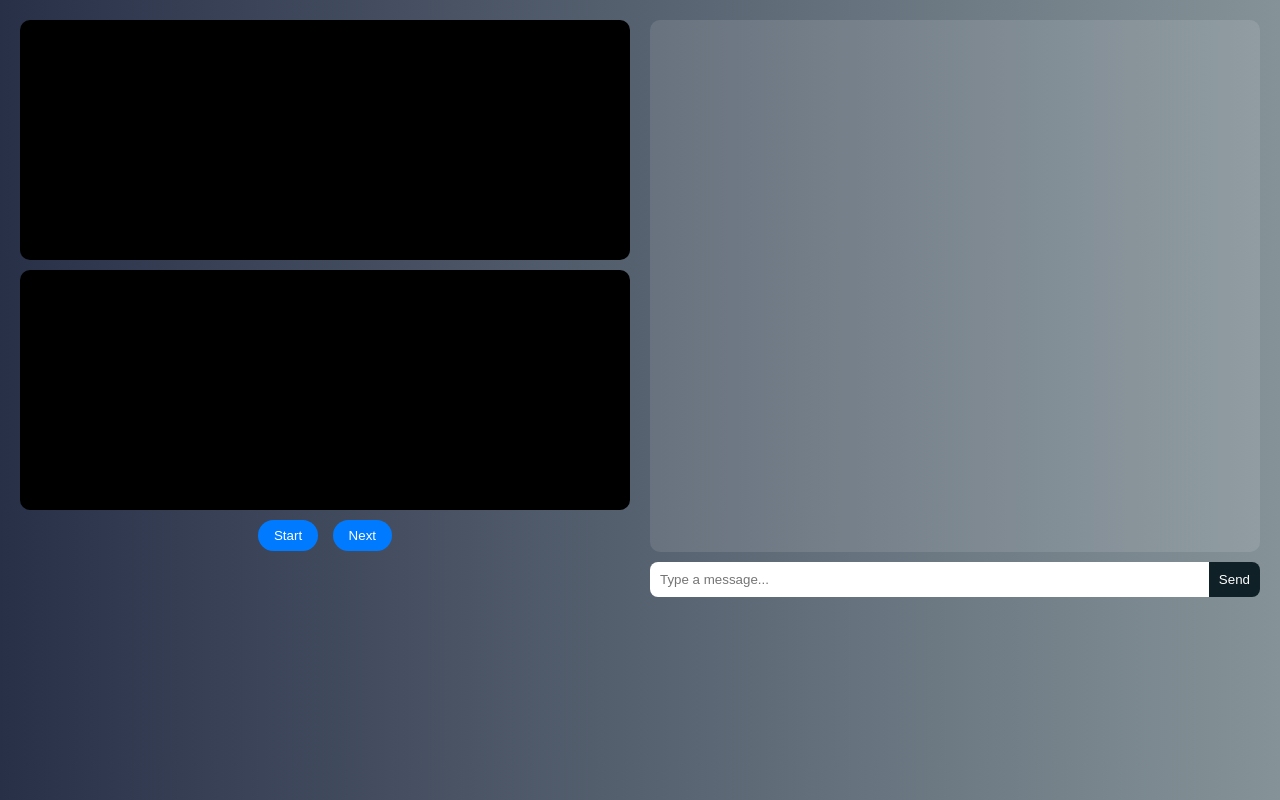
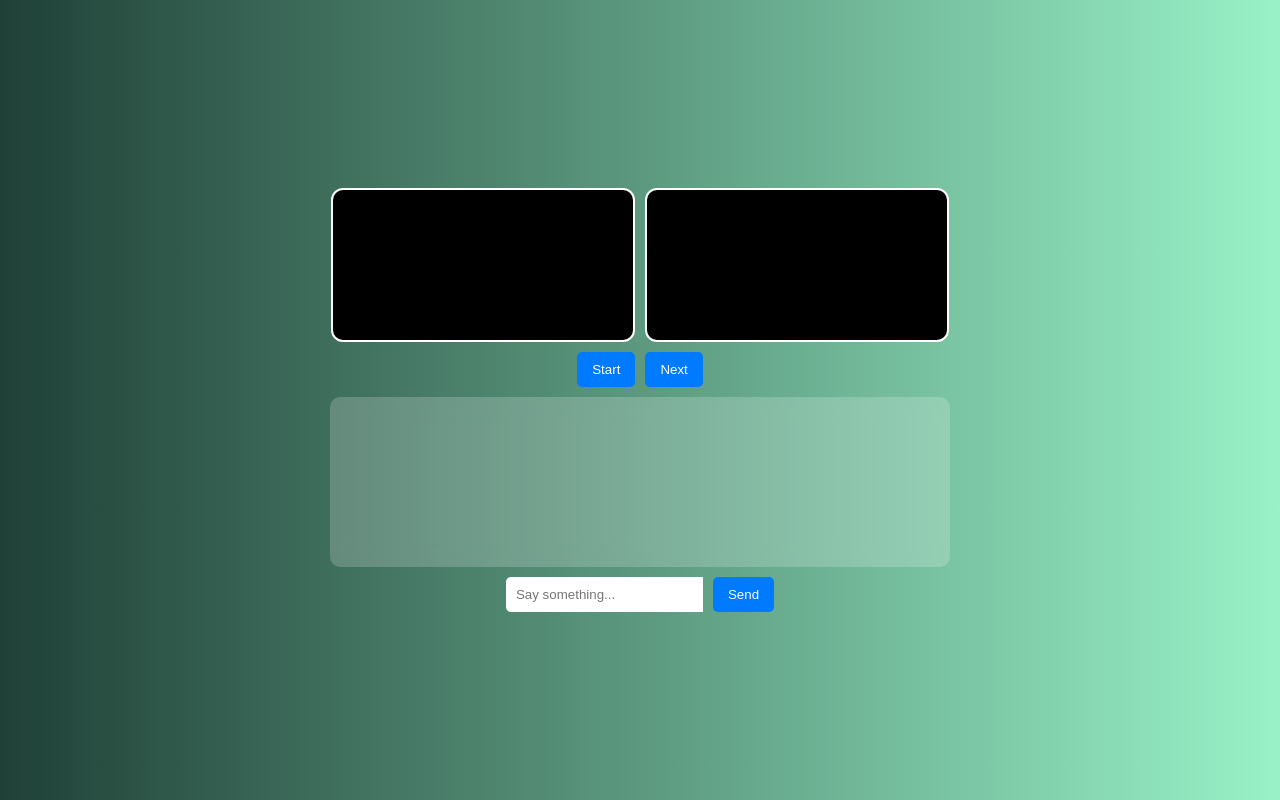
Before and after one commit to Alert9820/Omegle, a website: page public/index.html in a window 1280 px wide. Drawn offline with nearby package versions, Linux system fonts and the light colour scheme; no server answers.

Commit message:
Update index.html

```diff
--- a/public/index.html
+++ b/public/index.html
@@ -3,93 +3,101 @@
 <head>
   <meta charset="UTF-8" />
   <meta name="viewport" content="width=device-width, initial-scale=1.0"/>
-  <title>Omegle Clone</title>
+  <title>Omegle Clone - Video + Chat</title>
   <style>
-    * { box-sizing: border-box; font-family: Arial, sans-serif; }
     body {
-      margin: 0; padding: 0;
-      display: flex; flex-direction: column;
-      background: linear-gradient(to right, #283048, #859398);
-      height: 100vh; color: white;
+      margin: 0;
+      padding: 0;
+      font-family: Arial, sans-serif;
+      background: linear-gradient(to right, #1f4037, #99f2c8);
+      display: flex;
+      flex-direction: column;
+      height: 100vh;
     }
+
     .main {
-      display: flex; flex: 1;
-      flex-direction: row;
+      flex: 1;
+      display: flex;
+      flex-direction: column;
+      align-items: center;
+      justify-content: center;
       padding: 10px;
     }
+
+    .videos {
+      display: flex;
+      gap: 10px;
+      flex-wrap: wrap;
+      justify-content: center;
+    }
+
     video {
       width: 100%;
-      max-height: 240px;
+      max-width: 300px;
+      border: 2px solid #fff;
+      border-radius: 12px;
+      background: #000;
+    }
+
+    .chat {
+      margin-top: 10px;
+      width: 100%;
+      max-width: 600px;
+      background: rgba(255, 255, 255, 0.2);
       border-radius: 10px;
-      background: black;
+      backdrop-filter: blur(10px);
+      padding: 10px;
+      color: white;
+      overflow: auto;
+      height: 150px;
     }
-    .videos, .chat {
+
+    .controls {
+      margin-top: 10px;
+      display: flex;
+      gap: 10px;
+    }
+
+    input {
       flex: 1;
       padding: 10px;
+      border-radius: 5px 0 0 5px;
+      border: none;
     }
-    .video-box {
-      display: flex;
+
+    button {
+      padding: 10px 15px;
+      background: #007bff;
+      color: white;
+      border: none;
+      border-radius: 5px;
+      cursor: pointer;
+    }
+
+    @media (max-width: 768px) {
+      .videos {
         flex-direction: column;
-      gap: 10px;
       }
-    .chat-box {
-      height: 70%;
-      background: rgba(255,255,255,0.1);
-      padding: 10px;
-      border-radius: 10px;
-      overflow-y: auto;
-    }
-    .input-area {
-      display: flex;
-      margin-top: 10px;
-    }
-    .input-area input {
-      flex: 1; padding: 10px;
-      border: none; border-radius: 8px 0 0 8px;
-    }
-    .input-area button {
-      padding: 10px;
-      background: #0f2027;
-      border: none;
-      border-radius: 0 8px 8px 0;
-      color: white; cursor: pointer;
-    }
-    .controls {
-      text-align: center;
-      margin: 10px;
-    }
-    .controls button {
-      margin: 0 5px;
-      padding: 8px 16px;
-      background: #007bff;
-      border: none;
-      border-radius: 20px;
-      color: white; cursor: pointer;
-    }
-    @media (max-width: 768px) {
-      .main { flex-direction: column; }
-      video { max-height: 200px; }
     }
   </style>
 </head>
 <body>
   <div class="main">
     <div class="videos">
-      <div class="video-box">
       <video id="localVideo" autoplay muted playsinline></video>
       <video id="remoteVideo" autoplay playsinline></video>
     </div>
+
     <div class="controls">
       <button id="startBtn">Start</button>
       <button id="nextBtn">Next</button>
     </div>
-    </div>
-    <div class="chat">
-      <div class="chat-box" id="messages"></div>
-      <div class="input-area">
-        <input type="text" id="msgBox" placeholder="Type a message..." />
+
+    <div class="chat" id="messages"></div>
+
+    <div class="controls">
+      <input type="text" id="msgBox" placeholder="Say something..." />
       <button id="sendBtn">Send</button>
-      </div>
     </div>
   </div>
 
@@ -98,32 +106,70 @@
     const socket = io();
     let localStream;
     let peerConnection;
-    const config = { iceServers: [{ urls: 'stun:stun.l.google.com:19302' }] };
+
+    const config = {
+      iceServers: [{ urls: 'stun:stun.l.google.com:19302' }]
+    };
 
     const localVideo = document.getElementById('localVideo');
     const remoteVideo = document.getElementById('remoteVideo');
-    const startBtn = document.getElementById('startBtn');
-    const nextBtn = document.getElementById('nextBtn');
+    const messages = document.getElementById('messages');
     const msgBox = document.getElementById('msgBox');
-    const sendBtn = document.getElementById('sendBtn');
-    const messages = document.getElementById('messages');
 
-    startBtn.onclick = async () => {
+    document.getElementById('startBtn').onclick = async () => {
+      socket.emit('ready');
       localStream = await navigator.mediaDevices.getUserMedia({ video: true, audio: true });
       localVideo.srcObject = localStream;
-      socket.emit('ready');
     };
 
-    nextBtn.onclick = () => {
+    document.getElementById('nextBtn').onclick = () => {
       socket.emit('next');
       if (peerConnection) peerConnection.close();
       remoteVideo.srcObject = null;
       messages.innerHTML = '';
     };
 
+    document.getElementById('sendBtn').onclick = () => {
+      const msg = msgBox.value.trim();
+      if (msg) {
+        appendMessage("You", msg);
+        socket.emit('message', msg);
+        msgBox.value = '';
+      }
+    };
+
+    socket.on('message', msg => appendMessage("Stranger", msg));
+
+    function appendMessage(sender, text) {
+      messages.innerHTML += `<div><strong>${sender}:</strong> ${text}</div>`;
+      messages.scrollTop = messages.scrollHeight;
+    }
+
+    function createPeerConnection() {
+      const pc = new RTCPeerConnection(config);
+
+      // ✅ Attach event handler first
+      pc.ontrack = (event) => {
+        const stream = event.streams[0];
+        if (stream) {
+          remoteVideo.srcObject = stream;
+        }
+      };
+
+      pc.onicecandidate = (event) => {
+        if (event.candidate) {
+          socket.emit('candidate', event.candidate);
+        }
+      };
+
+      return pc;
+    }
+
     socket.on('startCall', async () => {
       peerConnection = createPeerConnection();
-      localStream.getTracks().forEach(track => peerConnection.addTrack(track, localStream));
+      localStream.getTracks().forEach(track => {
+        peerConnection.addTrack(track, localStream);
+      });
       const offer = await peerConnection.createOffer();
       await peerConnection.setLocalDescription(offer);
       socket.emit('offer', offer);
@@ -131,51 +177,28 @@
 
     socket.on('offer', async (offer) => {
       peerConnection = createPeerConnection();
-      localStream.getTracks().forEach(track => peerConnection.addTrack(track, localStream));
+      localStream.getTracks().forEach(track => {
+        peerConnection.addTrack(track, localStream);
+      });
       await peerConnection.setRemoteDescription(new RTCSessionDescription(offer));
       const answer = await peerConnection.createAnswer();
       await peerConnection.setLocalDescription(answer);
       socket.emit('answer', answer);
     });
 
-    socket.on('answer', (answer) => {
-      peerConnection.setRemoteDescription(new RTCSessionDescription(answer));
+    socket.on('answer', async (answer) => {
+      await peerConnection.setRemoteDescription(new RTCSessionDescription(answer));
     });
 
-    socket.on('candidate', (candidate) => {
+    socket.on('candidate', candidate => {
       peerConnection.addIceCandidate(new RTCIceCandidate(candidate));
     });
 
-    socket.on('message', (msg) => {
-      messages.innerHTML += `<div><b>Stranger:</b> ${msg}</div>`;
-      messages.scrollTop = messages.scrollHeight;
-    });
-
-    sendBtn.onclick = () => {
-      const msg = msgBox.value.trim();
-      if (msg) {
-        socket.emit('message', msg);
-        messages.innerHTML += `<div><b>You:</b> ${msg}</div>`;
-        msgBox.value = '';
-        messages.scrollTop = messages.scrollHeight;
-      }
-    };
-
-    socket.on('partner-disconnected', () => {
+    socket.on('disconnect', () => {
       if (peerConnection) peerConnection.close();
       remoteVideo.srcObject = null;
+      messages.innerHTML = '';
     });
-
-    function createPeerConnection() {
-      const pc = new RTCPeerConnection(config);
-      pc.onicecandidate = (e) => {
-        if (e.candidate) socket.emit('candidate', e.candidate);
-      };
-      pc.ontrack = (e) => {
-        remoteVideo.srcObject = e.streams[0];
-      };
-      return pc;
-    }
   </script>
 </body>
 </html>
```
Lines whose indentation alone changed are shown as unchanged.
